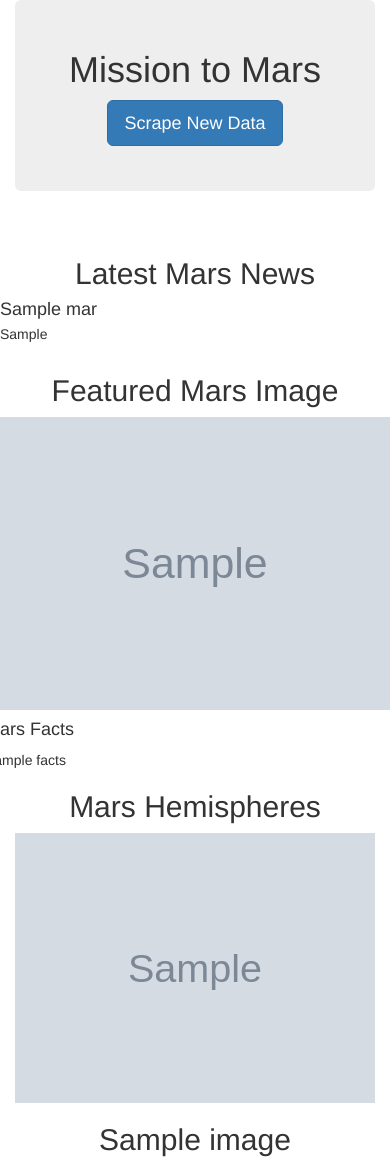
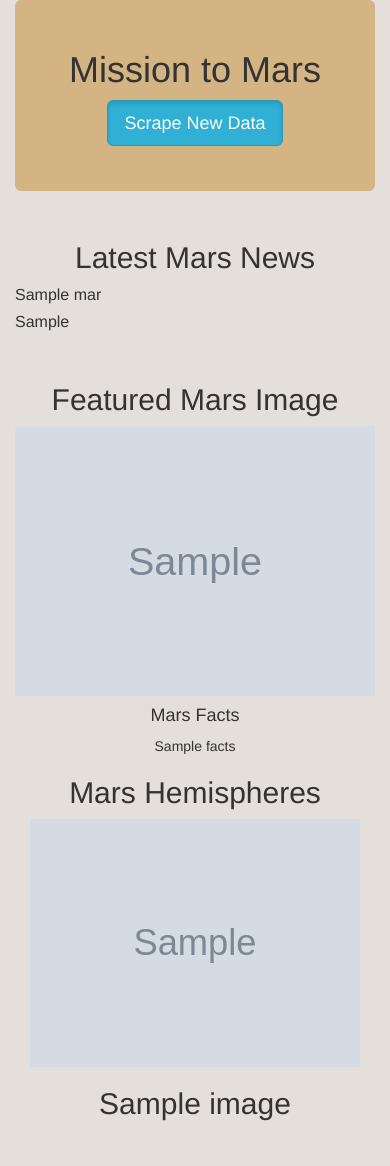
Before and after one commit to Olibabba/Mission_to_Mars, a Flask app: page / in a window 390 px wide. After the commit the page ends 1121 px from the top, so only its background shows below. Run offline with Flask 2, Linux system fonts and the light colour scheme; grey boxes marked "Sample" are stand-in pictures; a database or web service that is not in the repository returns one stand-in record (values such as "Sample title"); some libraries are stand-ins or nearby versions.

Commit message:
css added

```diff
--- a/Scraping.py
+++ b/Scraping.py
@@ -77,7 +77,7 @@ def mars_facts():
     df.columns=['description', 'Mars', 'Earth']
     df.set_index('description', inplace=True)
 
-    return df.to_html()
+    return df.to_html(classes="table-responsive table-striped",index=False)
 
 def mars_images(browser):
     # Visit URL
--- a/templates/index.html
+++ b/templates/index.html
@@ -10,22 +10,32 @@
       href="https://maxcdn.bootstrapcdn.com/bootstrap/3.3.7/css/bootstrap.min.css"
     />
     <style>h2 {
-      text-align: center;
-    }</style>
+      text-align: center;}
+      table{
+            margin-left: auto;
+            margin-right: auto;
+            }
+      th, td {
+          padding: 10px;
+        }
+      td{
+            column-width: auto;
+      }
+    </style>
   </head>
-  <body>
+  <body style="background-color:#e4dfda">
     <div class="container">
-      <div class="jumbotron text-center">
+      <div class="jumbotron text-center" style="background-color:#d4b483">
           <h1>Mission to Mars</h1>
-          <p><a class="btn btn-primary btn-lg" href="/scrape" role="button">Scrape New Data</a></p>
+          <p><a class="btn btn-info btn-lg active" href="/scrape" role="button">Scrape New Data</a></p>
       </div>
       <!-- Mars News -->
       <div class="row" id="mars-news">
-        <div class="col-md-12"></div>
-          <div class="media">
-            <div class="media-body">
+        <div class="col-md-12">
+          <div class="media lead">
+            <div class="media-body lead">
               <h2>Latest Mars News</h2>
-              <h4 class="media-heading">{{mars.news_title}}</h4>
+              <h4 class="media-heading lead">{{mars.news_title}}</h4>
               <p>{{ mars.news_paragraph }}</p>
             </div>
           </div>
@@ -33,7 +43,7 @@
       </div>
       <!-- Featured Image -->
       <div class="row" id="mars-featured-image">
-        <div class="col-md-8">
+        <div class="col-md-8 col-sm-12">
           <h2>Featured Mars Image</h2>
           <img
             src="{{mars.featured_image }}"
@@ -42,8 +52,8 @@
           />
         </div>
         <!-- Mars Facts -->
-        <div class="col-md-4">
-          <div class="row" id="mars-facts">
+        <div class="col-md-4 col-sm-12">
+          <div class="text-center" id="mars-facts">
             <h4>Mars Facts</h4>
             {{ mars.facts | safe }}
           </div>
@@ -51,7 +61,7 @@
       </div>
         <h2>Mars Hemispheres</h2>
         {% for image in mars.mars_images %}
-        <div class="col-md-6">
+        <div class="col-md-6 col-sm-6">
             <img
             src = "{{ image.Img_URL }}"
             class="img-responsive"
```
Also changed, not shown: 1 other file.
